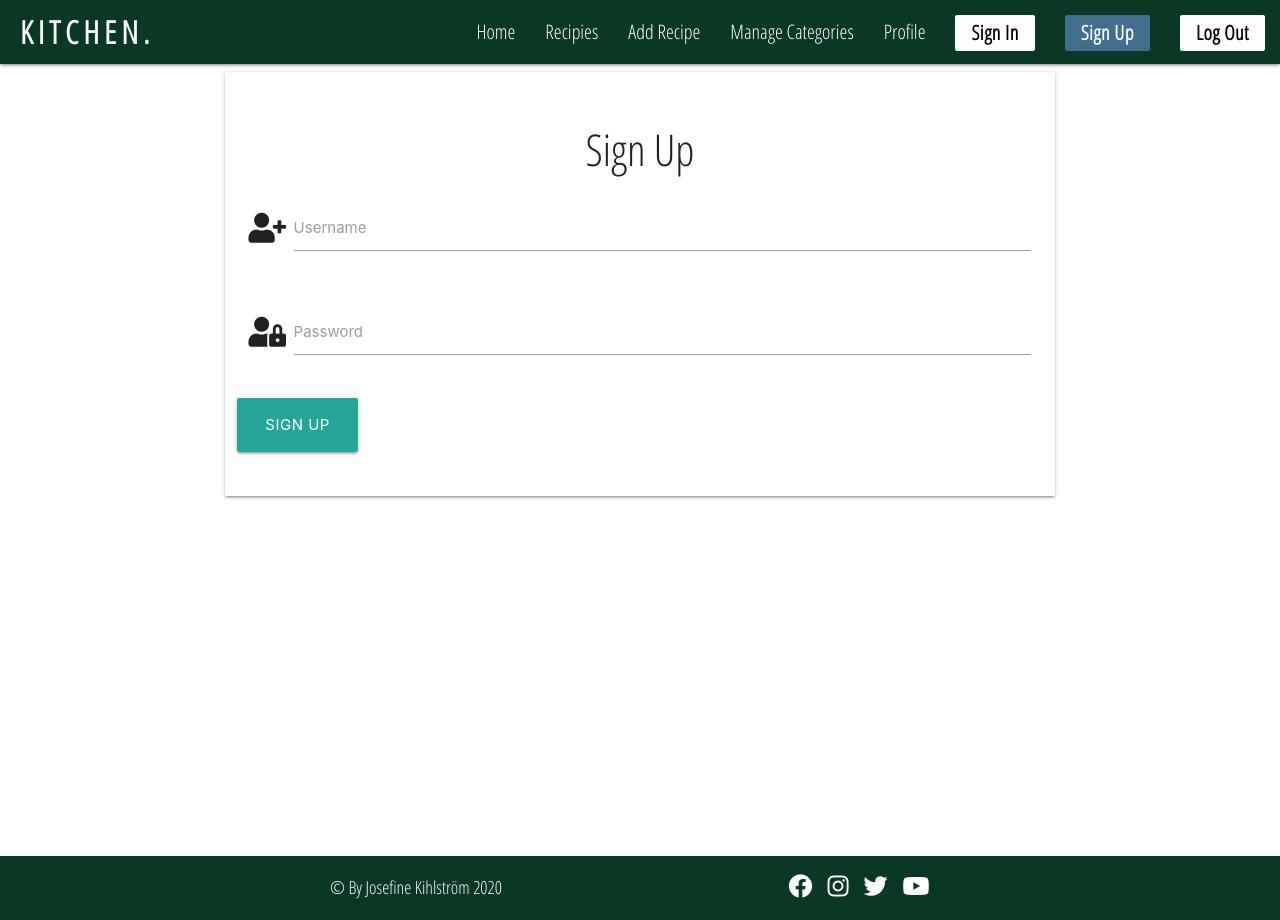
After one commit to Code-Institute-Submissions/Kitchen, a Flask app: page /signup in a window 1280 px wide. The commit adds this page. Run offline with Flask 2, Linux system fonts and the light colour scheme; some libraries are stand-ins or nearby versions.

Commit message:
Add signup template

```diff
--- a/app.py
+++ b/app.py
@@ -4,6 +4,7 @@ from flask import (
     redirect, request, session, url_for)
 from flask_pymongo import PyMongo
 from bson.objectid import ObjectId
+from werkzeug.security import generate_password_hash, check_password_hash
 if os.path.exists("env.py"):
     import env
 
@@ -32,6 +33,12 @@ def get_recipies():
     return render_template("recipies.html", recipies=recipies)
 
 
+# get signup page ---------------------------------------------------------
+@app.route("/signup", methods=["GET", "POST"])
+def signup():
+    return render_template("signup.html")
+
+
 if __name__ == "__main__":
     app.run(host=os.environ.get("IP"),
             port=int(os.environ.get("PORT")),
--- a/static/css/style.css
+++ b/static/css/style.css
@@ -22,11 +22,12 @@ body {
 
 main {
     flex: 1 0 auto;
+    margin-top: 64px;
 }
 
 
 /* all rows ---------------------------------------- */
-.row {
+.row-no-margin {
     margin-bottom: 0px;
 }
 
@@ -63,7 +64,6 @@ main {
 .hero-img {
     height: 400px;
     width: 100%;
-    margin-top: 56px;
     background-image: url('../img/hero1.jpg');
     background-position: center center;
     background-size: cover;
--- a/templates/base.html
+++ b/templates/base.html
@@ -28,7 +28,7 @@
                 <li class="navbar-text"><a href="#">Manage Categories</a></li>
                 <li class="navbar-text"><a href="#">Profile</a></li>
                 <li class="navbar-text"><a href="#" class="btn">Sign In</a></li>
-                <li class="navbar-text"><a href="#" class="btn btn-blue">Sign Up</a></li>
+                <li class="navbar-text"><a href="{{ url_for('signup') }}" class="btn btn-blue">Sign Up</a></li>
                 <li class="navbar-text"><a href="#" class="btn">Log Out</a></li>
             </ul>
             </div>
@@ -41,7 +41,7 @@
             <li class="navbar-text"><a href="#">Manage Categories</a></li>
             <li class="navbar-text"><a href="#">Profile</a></li>
             <li class="navbar-text"><a href="#" class="btn">Sign In</a></li>
-            <li class="navbar-text"><a href="#" class="btn btn-blue">Sign Up</a></li>
+            <li class="navbar-text"><a href="{{ url_for('signup') }}" class="btn btn-blue">Sign Up</a></li>
             <li class="navbar-text"><a href="#" class="btn">Log Out</a></li>
         </ul>
     </header>
--- a/templates/index.html
+++ b/templates/index.html
@@ -1,12 +1,12 @@
 {% extends "base.html" %}
 {% block content %}
     <main>
-        <div class="row">
+        <div class="row row-no-margin">
             <div class="hero-img center-align">
                 <h1 class="welcome-h1 open-sans">Welcome to <strong class="logo-text">Kitchen.</strong></h1>
             </div>
         </div>
-        <div class="row">
+        <div class="row row-no-margin">
             <div class="col m6 s12 center-align blue-info-box open-sans">
                 <div class="box-content">
                     <p>
@@ -22,7 +22,7 @@
             <div class="col m6 s12 center-align red-info-box open-sans">
                 <div class="box-content">
                     <h3>Want to share a recipe?</h3>
-                    <a href="#" class="btn btn-blue">Sign Up</a>
+                    <a href="{{ url_for('signup') }}" class="btn btn-blue">Sign Up</a>
                 </div>
             </div>
         </div>
--- /dev/null
+++ b/templates/signup.html
@@ -0,0 +1,34 @@
+{% extends "base.html" %}
+{% block content %}
+
+    <main>
+        <div class="row">
+            <form class="col s12 m8 offset-m2" method="POST" action="{{ url_for('signup') }}">
+                <div class="card-panel">
+                    <h3 class="center-align open-sans">Sign Up</h3>
+                    <!-- username input -->
+                    <div class="row">
+                        <div class="input-field col s12">
+                            <i class="fas fa-user-plus prefix"></i>
+                            <input id="username" name="username" type="text" class="validate">
+                            <label for="username">Username</label>
+                        </div>
+                    </div>
+                    <!-- password input -->
+                    <div class="row">
+                        <div class="input-field col s12">
+                            <i class="fas fa-user-lock prefix"></i>
+                            <input id="password" name="password" type="password" class="validate">
+                            <label for="password">Password</label>
+                        </div>
+                    </div>
+                    <!-- sign up button -->
+                    <div class="row">
+                        <button type="submit" class="btn-large center-align">Sign Up</button>
+                    </div>
+                </div>
+            </form>
+        </div>
+    </main>
+
+{% endblock %}
```
